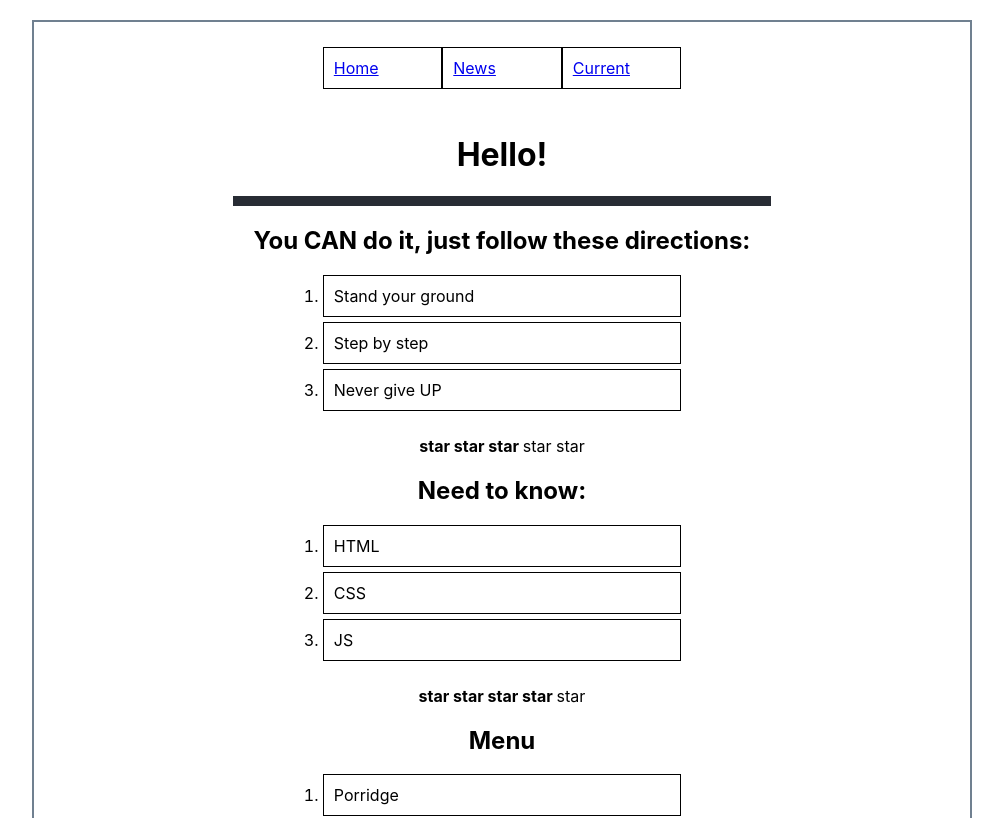
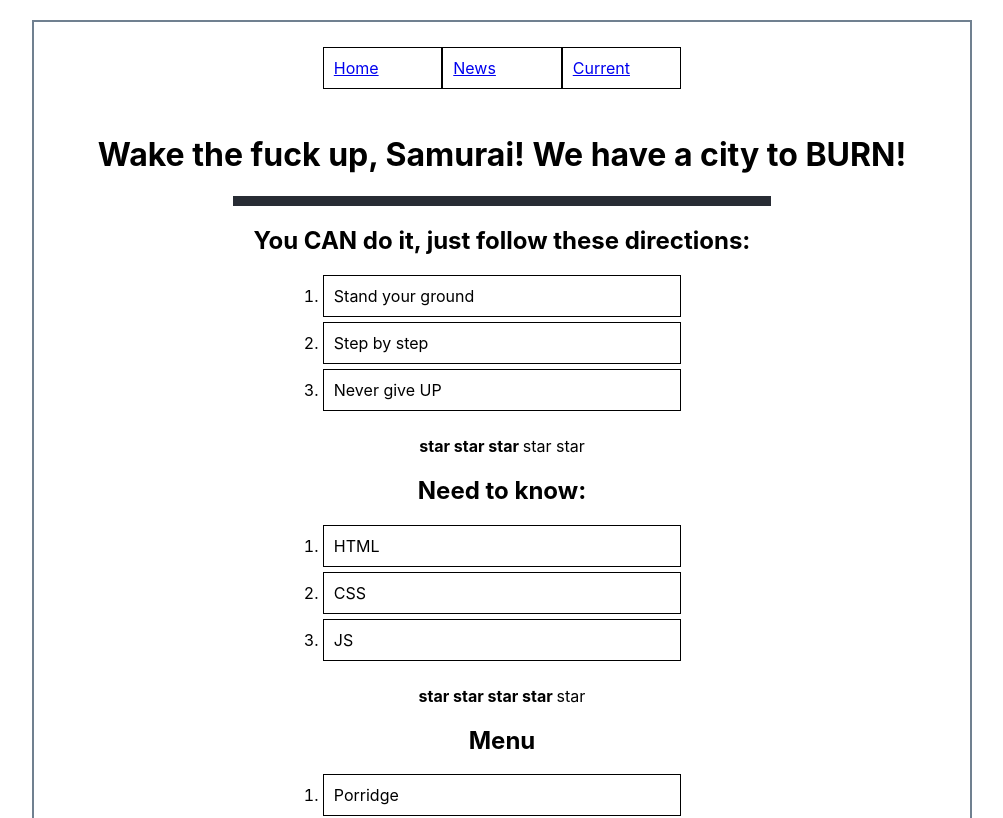
Before and after one commit to Pikadorius/samurai-way-main, a React (Create React App) app: page / in a window 1280 px wide. Shown: the top 818 px of the page, without its empty margins (138-1141 px from the left). Built offline with nearby package versions, Linux system fonts and the light colour scheme.

Commit message:
change welcome title

```diff
--- a/src/App.tsx
+++ b/src/App.tsx
@@ -12,7 +12,7 @@ function App() {
     return (
         <div className="App">
             <Header/>
-            <Welcome title={"Hello!"}/>
+            <Welcome title={"Wake the fuck up, Samurai! We have a city to BURN!"}/>
             <Accordion title={"You CAN do it, just follow these directions:"} list={["Stand your ground", "Step by step", "Never give UP"]} collapsed={false}/>
             <Rating value={3}/>
             <Accordion title={"Need to know:"} list={["HTML", "CSS", "JS"]} collapsed={false}/>
```
